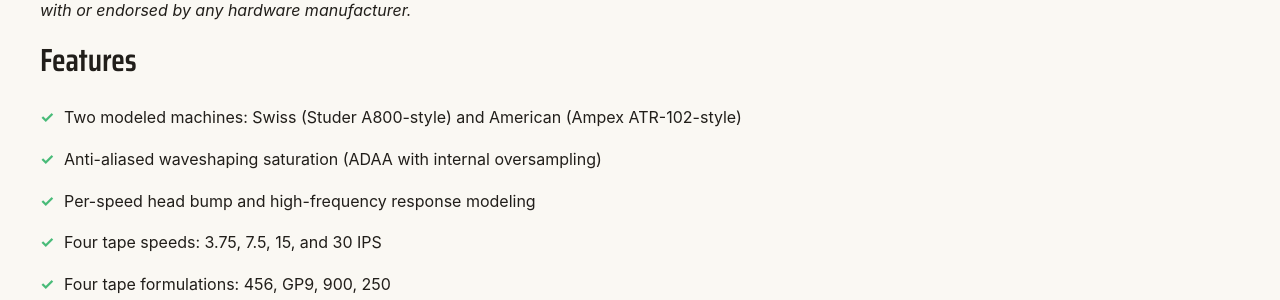
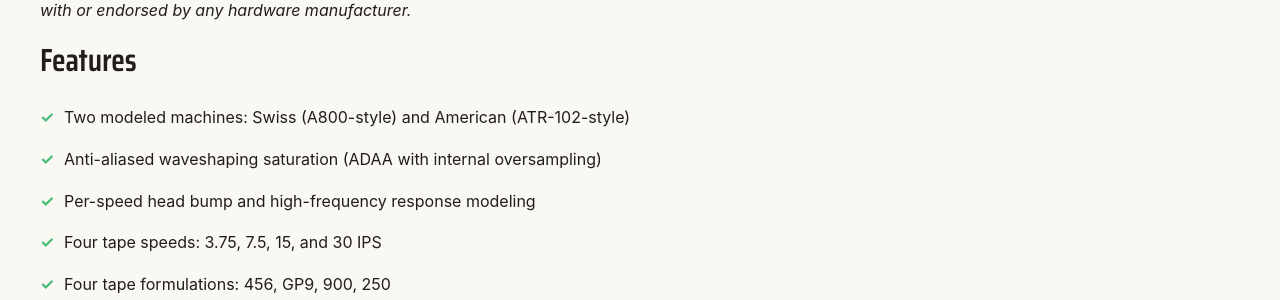
Before and after one commit to dusk-audio/dusk-audio.github.io, a Jekyll site: the page built from _plugins/tapemachine-2.md, in a window 1280 px wide and 900 px high, scrolled down 5372 px. Shown: the part 153-453 px from the top of the window. Built offline with Jekyll 4.4.1, drawn with Linux system fonts in a browser that asks for light colours; some of the changed text lies outside the part shown.

Commit message:
TapeMachine 2: drop Studer/Ampex brand names, keep A800-style / ATR-102-style

```diff
--- a/_data/plugins.yml
+++ b/_data/plugins.yml
@@ -48,7 +48,7 @@
   slug: tapemachine-2
   tagline: Two-machine analog tape emulation
   description: The next-generation tape engine with two modeled machines, Swiss
-    (Studer A800-style) and American (Ampex ATR-102-style), featuring anti-aliased
+    (A800-style) and American (ATR-102-style), featuring anti-aliased
     tape saturation, per-speed head bump and HF response, four tape speeds, four
     formulations, adjustable head width, wow & flutter, repro
     EQ, and machine-authentic front-panel toggles. 20 factory presets modeled on
--- a/_plugins/tapemachine-2.md
+++ b/_plugins/tapemachine-2.md
@@ -8,7 +8,7 @@
 screenshot: /assets/images/plugins/tapemachine-2-screenshot.png
 
 features:
-  - "Two modeled machines: Swiss (Studer A800-style) and American (Ampex ATR-102-style)"
+  - "Two modeled machines: Swiss (A800-style) and American (ATR-102-style)"
   - Anti-aliased waveshaping saturation (ADAA with internal oversampling)
   - Per-speed head bump and high-frequency response modeling
   - "Four tape speeds: 3.75, 7.5, 15, and 30 IPS"
@@ -56,7 +56,7 @@
     date: "2026-07-15"
     changes:
       - Ground-up DPF rebuild of TapeMachine with AU, VST3, CLAP, and LV2 support
-      - Swiss (Studer A800-style) and American (Ampex ATR-102-style) machines
+      - Swiss (A800-style) and American (ATR-102-style) machines
       - Anti-aliased waveshaping saturation with per-speed head bump and HF response
       - Four tape speeds (3.75 to 30 IPS) and four tape formulations
       - Adjustable head width and ATR-style front-panel toggles on American
@@ -76,13 +76,13 @@
 
 TapeMachine 2 recreates two iconic decks, each with its own saturation character and head response:
 
-**Swiss** (Studer A800-style)
+**Swiss** (A800-style)
 - Clean, punchy, and precise
 - Transformerless signal path
 - Tight low end with extended highs
 - The modern studio workhorse
 
-**American** (Ampex ATR-102-style)
+**American** (ATR-102-style)
 - Warm, rich, and musical
 - Transformer coloration with adjustable head width
 - Pronounced head bump and smooth top end
```
